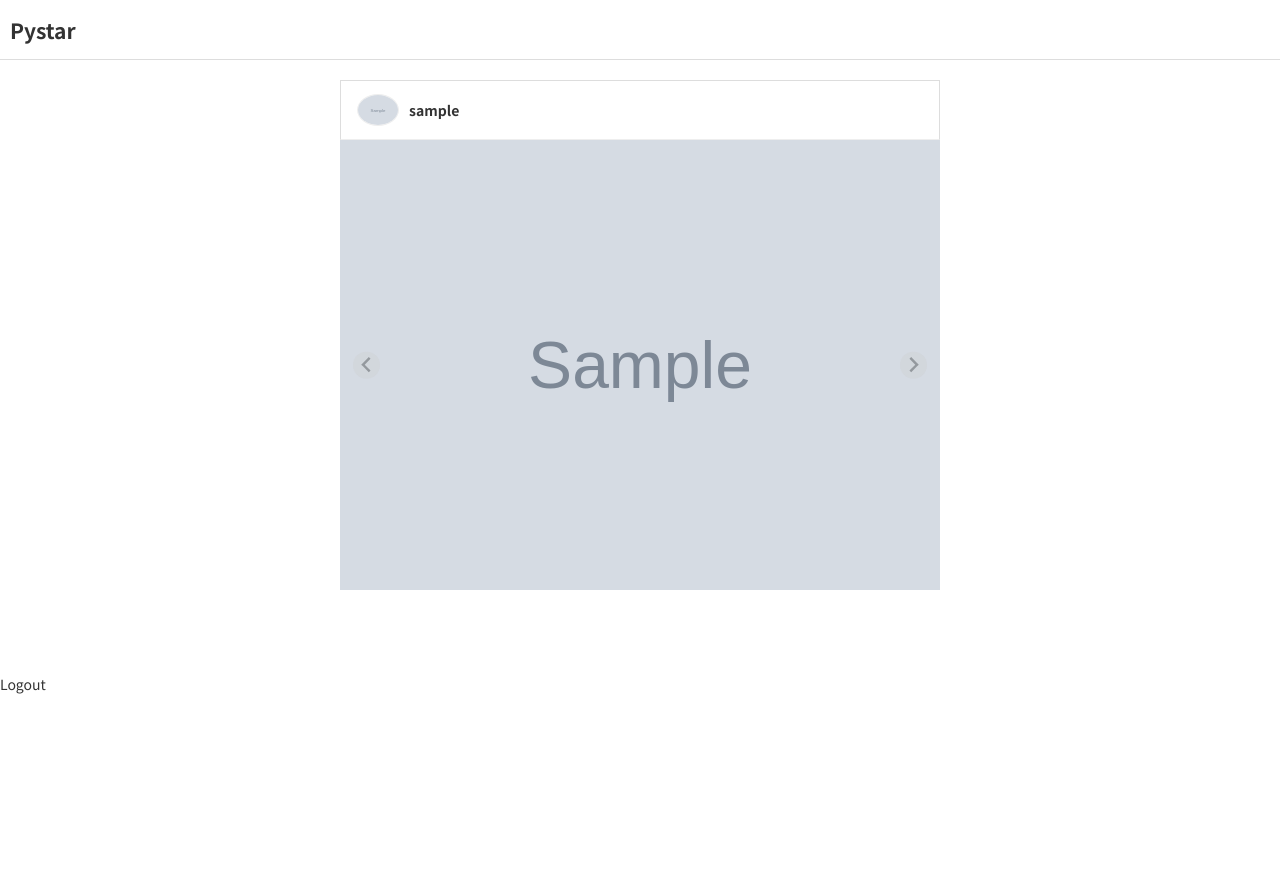
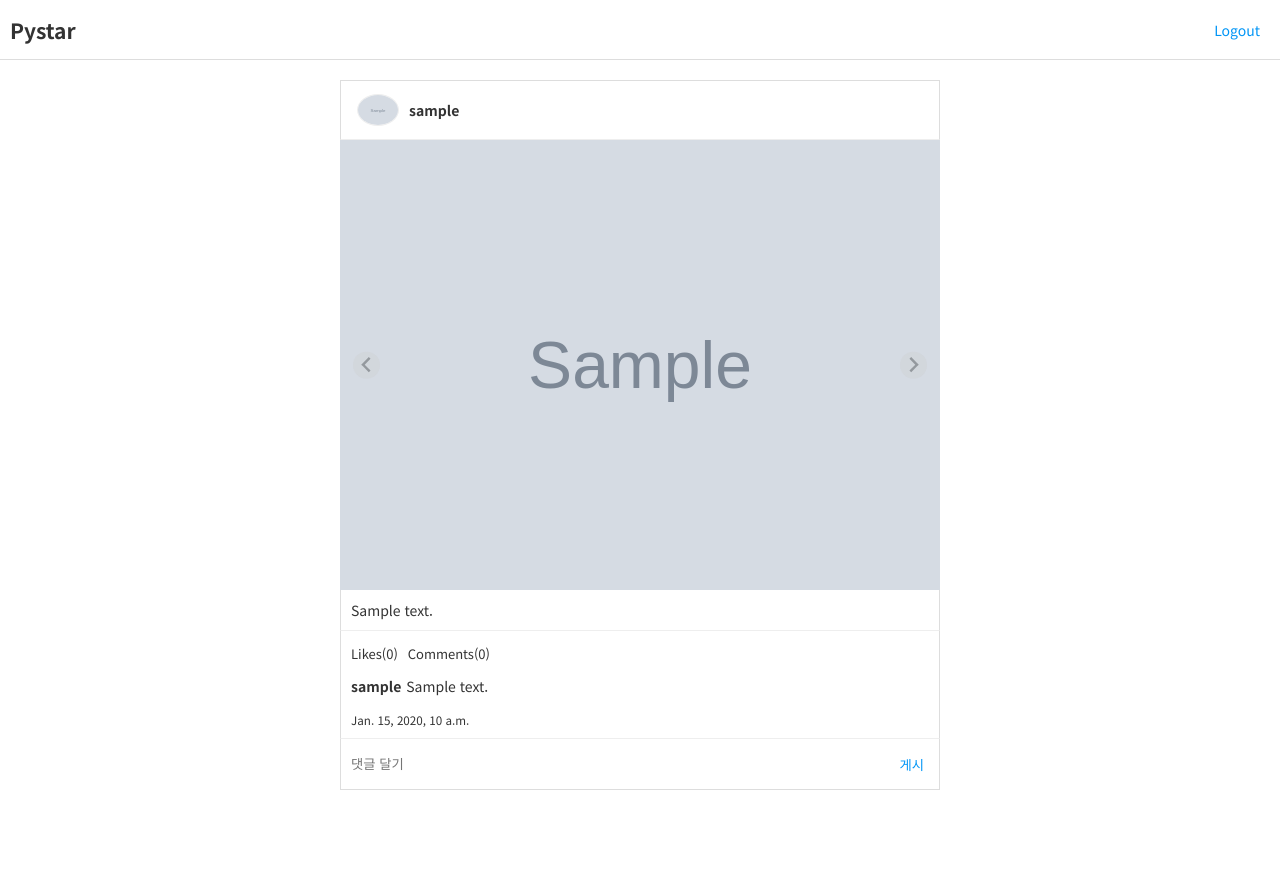
Before and after one commit to 0o0w0d2/pystar, a Django app: template templates/posts/feeds.html in a window 1280 px wide. Before the commit the page ends 694 px from the top, so only its background shows below. Run offline with Django 3.2, Linux system fonts and the light colour scheme; the template is opened without the code that fills it: most values are stand-ins (such as "Sample title", 1, 10 or a date in 2020); grey boxes marked "Sample" are stand-in pictures.

Commit message:
피드 댓글 표시

```diff
--- a/templates/posts/feeds.html
+++ b/templates/posts/feeds.html
@@ -1,7 +1,8 @@
 {% extends 'base.html' %}
 {% block content %}
     <nav>
-        <h1>Pystar</h1>
+        <h1><a href="/posts/feeds/">Pystar</a></h1>
+        <a href="/users/logout/">Logout</a>
     </nav>
     <div id="feeds" class="post-container">
         {% for post in posts %}
@@ -26,6 +27,28 @@
                     </ul>
                 </div>
             </div>
+            <div class="post-content">
+                {{ post.content|linebreaksbr }}
+            </div>
+            <div class="post-buttons">
+                <button>Likes(0)</button>
+                <span>Comments(0)</span>
+            </div>
+            <div class="post-comments">
+                <ul>
+                    {% for comment in post.comment_set.all %}
+                    <li>
+                        <span>{{ comment.user.username }}</span>
+                        <span>{{ comment.content }}</span>
+                    </li>
+                    {% endfor %}
+                </ul>
+            </div>
+            <small>{{ post.created }}</small>
+            <div class="post-comment-create">
+                <input type="text" placeholder="댓글 달기">
+                <button type="submit">게시</button>
+            </div>
         </article>
         {% endfor %}
     </div>
@@ -36,5 +59,5 @@
             new Splide(elms[i]).mount()
         }
     </script>
-    <a href="/users/logout/">Logout</a>
+
 {% endblock %}
```
